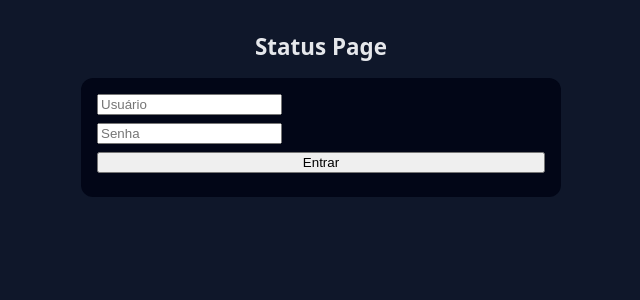
After one commit to diegofnunesbr/status-page, a Flask app: page /login in a window 1280 px wide. The commit adds this page. Shown: the top 300 px of the page, without its empty margins (319-959 px from the left). Run offline with Flask 3, Linux system fonts and the light colour scheme.

Commit message:
first commit

```diff
--- a/app.py
+++ b/app.py
@@ -1,60 +1,89 @@
-from flask import Flask, render_template
+from flask import Flask, render_template, request, redirect, session, url_for
 import psutil
 import socket
 from datetime import datetime
 from pathlib import Path
 import subprocess
+import os
 
 app = Flask(__name__)
 
+app.secret_key = os.environ.get("STATUS_SECRET", "status-page-secret")
+
+STATUS_USER = os.environ.get("STATUS_USER", "admin")
+STATUS_PASS = os.environ.get("STATUS_PASS", "admin")
+
 def get_os():
     try:
-        data = Path("/host/etc/os-release").read_text()
-        for line in data.splitlines():
+        for line in Path("/host/etc/os-release").read_text().splitlines():
             if line.startswith("PRETTY_NAME="):
-                return line.split("=", 1)[1].strip().strip('"')
+                return line.split("=", 1)[1].strip('"')
     except Exception:
         pass
     return "Unknown"
 
 def get_ip():
     try:
-        result = subprocess.check_output(
+        output = subprocess.check_output(
             ["ip", "route", "get", "1.1.1.1"],
             stderr=subprocess.DEVNULL,
             text=True
         )
-        return result.split("src")[1].split()[0]
+        return output.split("src")[1].split()[0]
     except Exception:
         return "N/A"
+
+def gb(value):
+    return round(value / (1024 ** 3), 1)
 
 def get_system_status():
     memory = psutil.virtual_memory()
     disk = psutil.disk_usage("/")
+    uptime = datetime.now() - datetime.fromtimestamp(psutil.boot_time())
 
     return {
         "hostname": socket.gethostname(),
         "os_info": get_os(),
         "ip_address": get_ip(),
-        "uptime": str(
-            datetime.now() - datetime.fromtimestamp(psutil.boot_time())
-        ).split(".")[0],
+        "uptime": str(uptime).split(".")[0],
 
         "cpu_percent": psutil.cpu_percent(),
 
-        "memory_used": round(memory.used / (1024 ** 3), 1),
-        "memory_total": round(memory.total / (1024 ** 3), 1),
+        "memory_used": gb(memory.used),
+        "memory_total": gb(memory.total),
         "memory_percent": memory.percent,
 
-        "disk_used": round(disk.used / (1024 ** 3), 1),
-        "disk_total": round(disk.total / (1024 ** 3), 1),
+        "disk_used": gb(disk.used),
+        "disk_total": gb(disk.total),
         "disk_percent": disk.percent,
 
         "updated_at": datetime.now().strftime("%d/%m/%Y %H:%M:%S"),
     }
 
+@app.route("/login", methods=["GET", "POST"])
+def login():
+    if request.method == "POST":
+        user = request.form.get("username")
+        pwd = request.form.get("password")
+
+        if user == STATUS_USER and pwd == STATUS_PASS:
+            session["auth"] = True
+            return redirect(url_for("index"))
+
+        return render_template("login.html", error=True)
+
+    return render_template("login.html")
+
+@app.route("/logout")
+def logout():
+    session.clear()
+    return redirect(url_for("login"))
+
 @app.route("/")
 def index():
+    if not session.get("auth"):
+        return redirect(url_for("login"))
+
     return render_template("index.html", status=get_system_status())
 
 if __name__ == "__main__":
--- a/templates/index.html
+++ b/templates/index.html
@@ -9,7 +9,7 @@
         content="width=device-width, initial-scale=1, maximum-scale=1, viewport-fit=cover">
 
   <!-- Auto refresh -->
-  <meta http-equiv="refresh" content="10">
+  <meta http-equiv="refresh" content="60">
 
   <link rel="stylesheet"
         href="{{ url_for('static', filename='style.css') }}?v=1">
--- /dev/null
+++ b/templates/login.html
@@ -0,0 +1,32 @@
+<!DOCTYPE html>
+<html lang="pt-BR">
+<head>
+  <meta charset="UTF-8" />
+  <meta name="viewport" content="width=device-width, initial-scale=1">
+  <title>Login</title>
+  <link rel="stylesheet" href="{{ url_for('static', filename='style.css') }}">
+</head>
+<body>
+  <div class="container">
+    <h1>Status Page</h1>
+
+    <div class="card">
+      {% if error %}
+        <p style="color:#f87171; text-align:center;">Usuário ou senha inválidos</p>
+      {% endif %}
+
+      <form method="post">
+        <div class="item">
+          <input type="text" name="username" placeholder="Usuário" required>
+        </div>
+        <div class="item">
+          <input type="password" name="password" placeholder="Senha" required>
+        </div>
+        <div class="item">
+          <button type="submit" style="width:100%;">Entrar</button>
+        </div>
+      </form>
+    </div>
+  </div>
+</body>
+</html>
```
